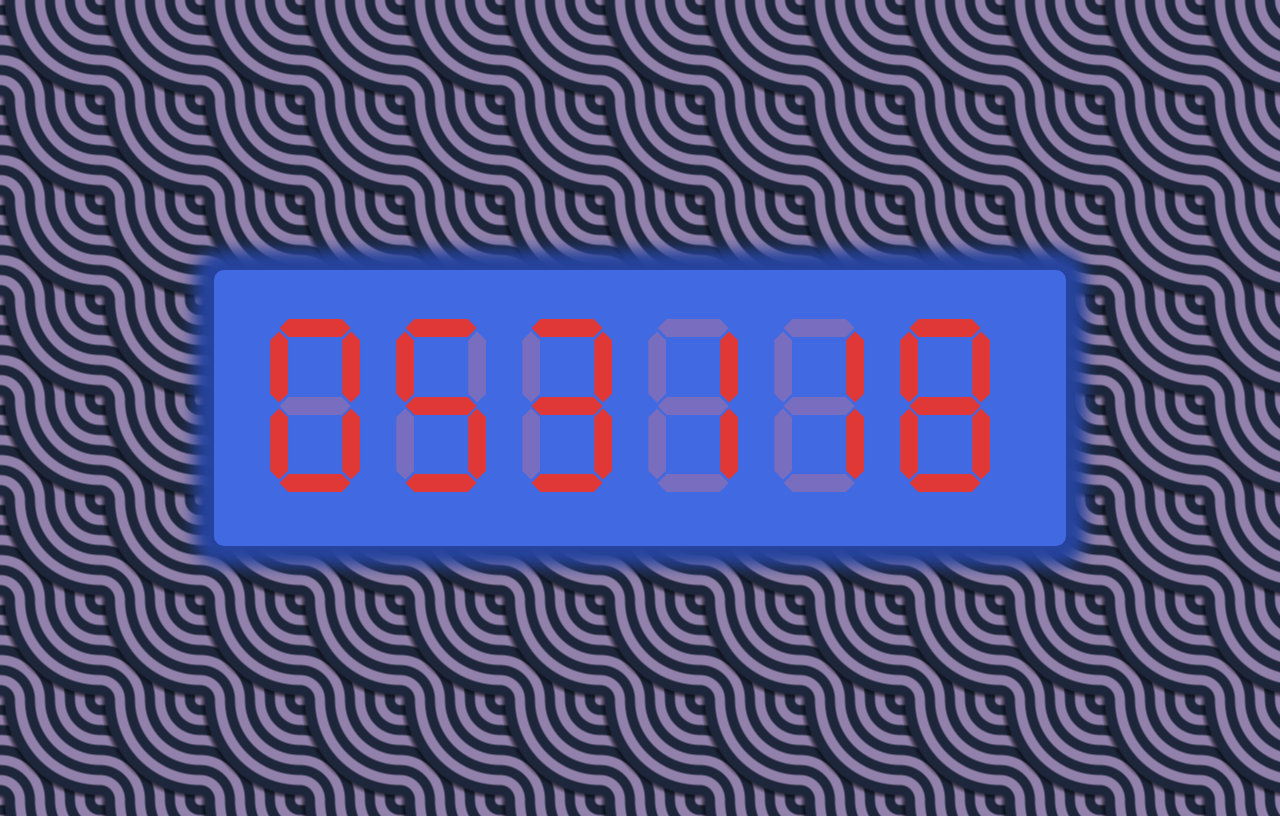
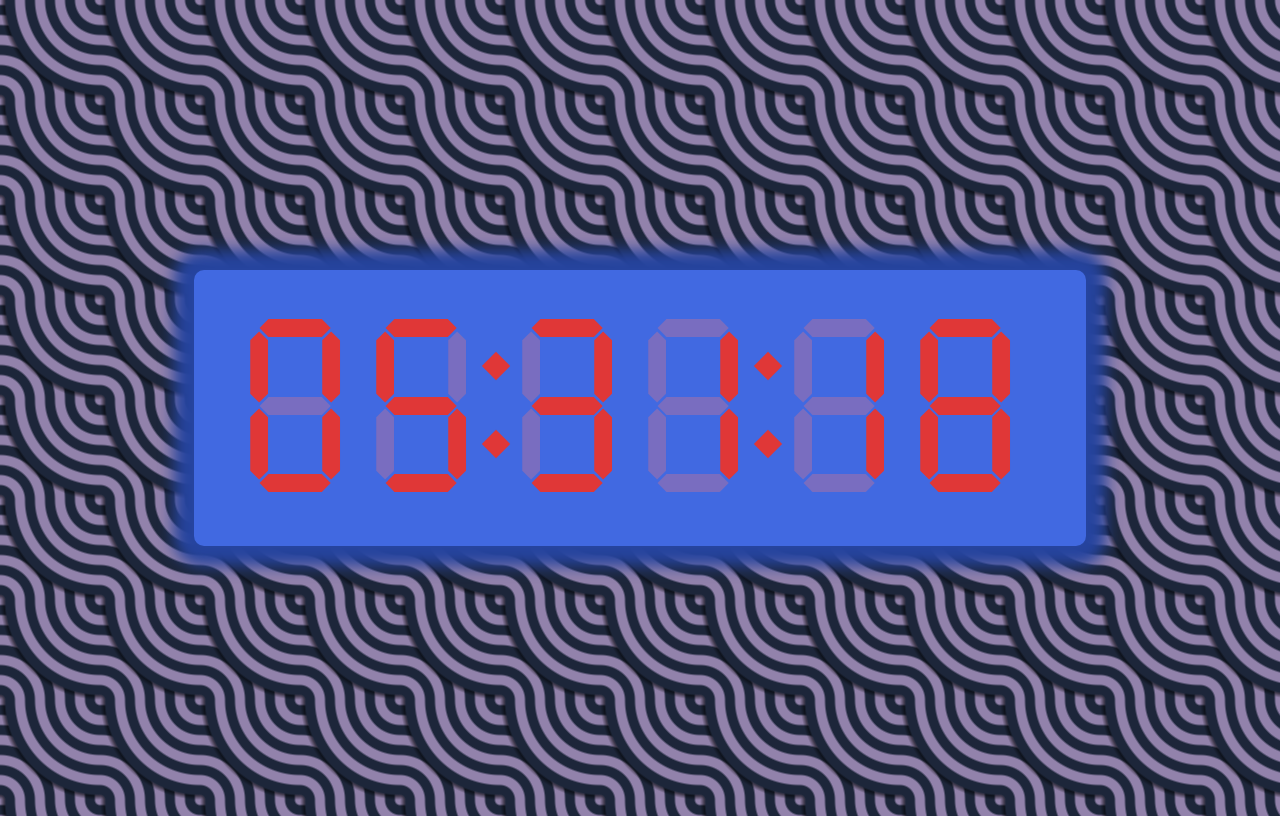
Before and after one commit to RickyBv1/Digital-clock, a plain HTML site: page index.htm in a window 1280 px wide. Drawn offline with Linux system fonts and the light colour scheme.

Commit message:
Add styles for colon and dot elements in digital clock and prevent text selection

```diff
--- a/style.css
+++ b/style.css
@@ -5,6 +5,10 @@
     --left-horizontal: calc(var(--scale) * 0.8);
     --left-first-column: calc(var(--scale) * -1);
     --right-second-column: 0px;
+}
+
+* {
+    user-select: none;
 }
 
 html {
@@ -96,6 +100,30 @@ main {
     left: var(--left-first-column);
 }
 
+.colon {
+    position: relative;
+    height: var(--scale);
+    width: var(--scale);
+}
+
+.dot {
+    position: absolute;
+    background-color: rgb(224, 55, 55);
+    transform: rotate(45deg);
+    height: var(--scale);
+    width: var(--scale);
+}
+
+.dot:first-child {
+    top: calc(var(--scale) * 1.90);
+    left: calc(var(--scale) * -0.40);
+}
+
+.dot:last-child {
+    top: calc(var(--scale) * 5.80);
+    left: calc(var(--scale) * -0.40);
+}
+
 @keyframes glow {
 	0%{
 		box-shadow: 0px 0px 15px 10px rgb(38, 68, 158);
```
